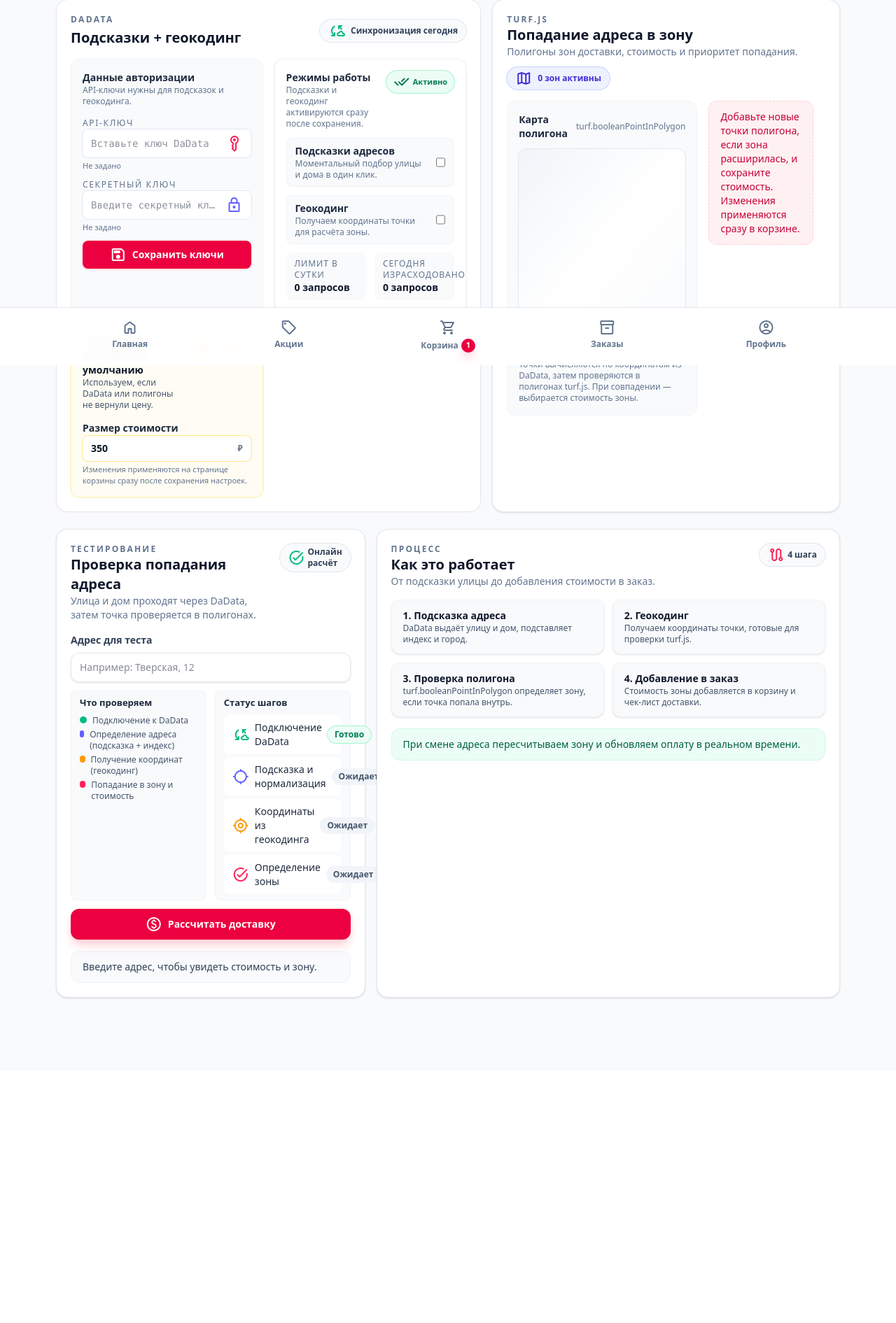
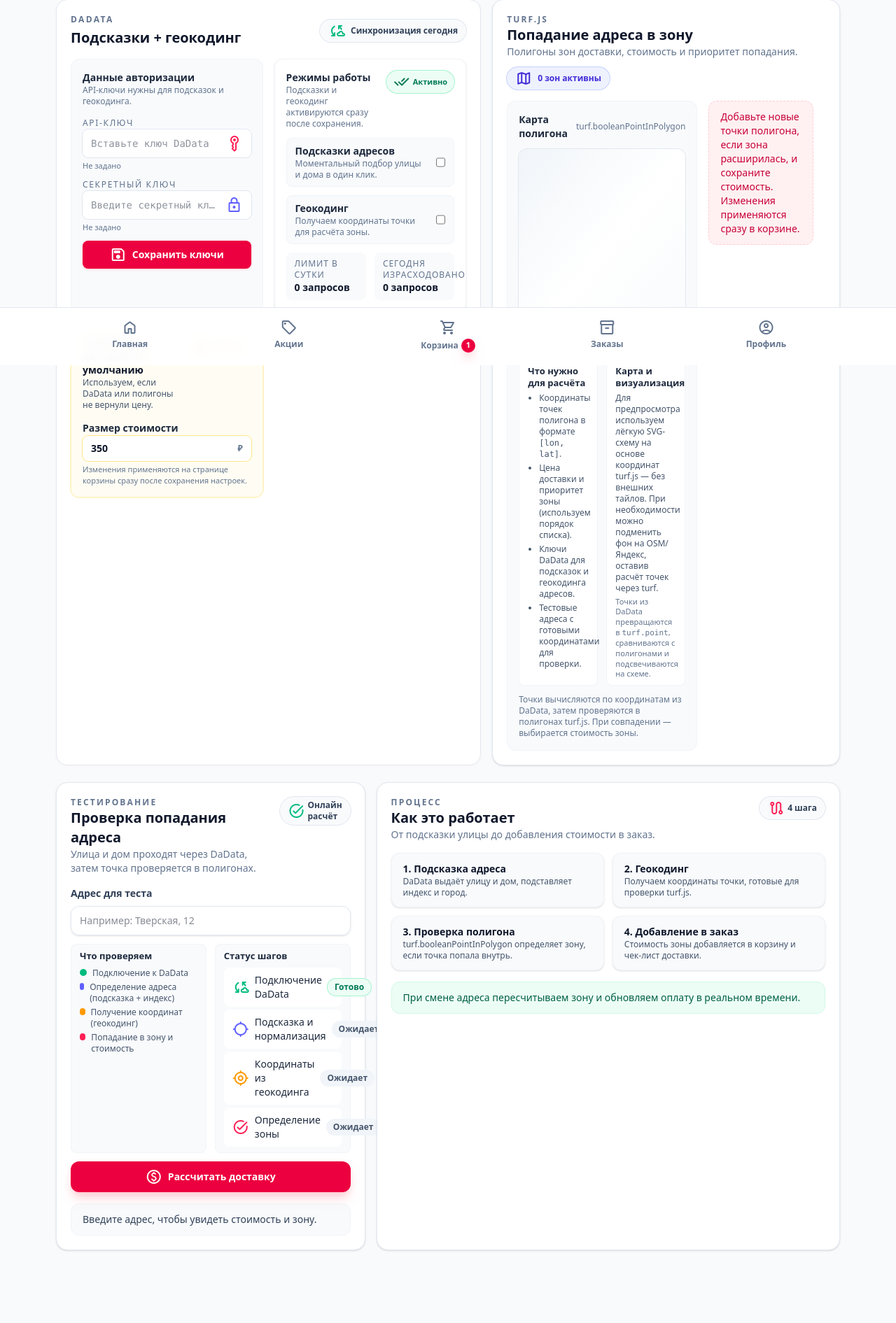
Before and after one commit to uran124/bunch, a PHP site: template app/views/admin-services-delivery.php in a window 1280 px wide. Shown: the part 278-2169 px from the top of the page at 70% size. Before the commit the page ends 1706 px from the top, so only its background shows below. Run offline with PHP 8.4, Linux system fonts and the light colour scheme; the template is opened without the code that fills it, so the values that code supplies are empty; some libraries are stand-ins or nearby versions.

Commit message:
Add Turf.js zone guidance to delivery admin page

```diff
--- a/app/views/admin-services-delivery.php
+++ b/app/views/admin-services-delivery.php
@@ -188,6 +188,22 @@
                     </div>
                     <div id="zone-map" class="relative h-72 rounded-xl bg-gradient-to-br from-slate-100 via-white to-slate-50 ring-1 ring-slate-200">
                         <p class="absolute inset-0 flex items-center justify-center text-sm text-slate-400" aria-hidden="true">Загрузка схемы зон...</p>
+                    </div>
+                    <div class="grid gap-3 md:grid-cols-2">
+                        <div class="rounded-lg border border-slate-100 bg-white px-3 py-2 text-xs text-slate-600">
+                            <p class="mb-1 text-[13px] font-semibold text-slate-800">Что нужно для расчёта</p>
+                            <ul class="list-disc space-y-1 pl-4">
+                                <li>Координаты точек полигона в формате <span class="font-mono">[lon, lat]</span>.</li>
+                                <li>Цена доставки и приоритет зоны (используем порядок списка).</li>
+                                <li>Ключи DaData для подсказок и геокодинга адресов.</li>
+                                <li>Тестовые адреса с готовыми координатами для проверки.</li>
+                            </ul>
+                        </div>
+                        <div class="rounded-lg border border-slate-100 bg-white px-3 py-2 text-xs text-slate-600">
+                            <p class="mb-1 text-[13px] font-semibold text-slate-800">Карта и визуализация</p>
+                            <p>Для предпросмотра используем лёгкую SVG-схему на основе координат turf.js — без внешних тайлов. При необходимости можно подменить фон на OSM/Яндекс, оставив расчёт точек через turf.</p>
+                            <p class="mt-1 text-[11px] text-slate-500">Точки из DaData превращаются в <span class="font-mono">turf.point</span>, сравниваются с полигонами и подсвечиваются на схеме.</p>
+                        </div>
                     </div>
                     <p class="text-xs text-slate-500">Точки вычисляются по координатам из DaData, затем проверяются в полигонах turf.js. При совпадении — выбирается стоимость зоны.</p>
                 </div>
```
